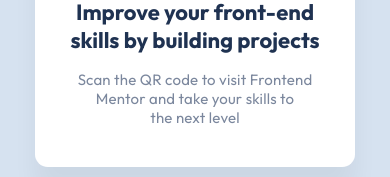
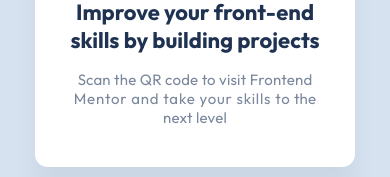
Before and after one commit to chekhovs-func/qr-code, a React (Create React App) app: page / in a window 390 px wide. Shown: the part 504-681 px from the top of the page. Built offline with nearby package versions, Linux system fonts and the light colour scheme.

Commit message:
feat: add media queries for attribution

```diff
--- a/src/components/Card.jsx
+++ b/src/components/Card.jsx
@@ -10,8 +10,8 @@ export default function Card() {
       />
       <h1 className='main-title'>Improve your front-end skills by building projects</h1>
       <p className='main-body'>
-        Scan the QR code to visit Frontend Mentor and take your skills to <br />
-        the next level
+        Scan the QR code to visit Frontend
+        <span> Mentor and take your skills to</span> the next level
       </p>
     </section>
   );
--- a/src/styles/app.scss
+++ b/src/styles/app.scss
@@ -34,6 +34,7 @@
 
       font-size: 12px;
       color: $grayish-blue;
+      transition: all 0.25s ease-in-out;
 
       .link {
         font-weight: 700;
@@ -41,5 +42,11 @@
         color: $dark-blue;
       }
     }
+
+    @media (min-width: 475px) {
+      .body {
+        font-size: 18px;
+      }
+    }
   }
 }
--- a/src/styles/card.scss
+++ b/src/styles/card.scss
@@ -44,5 +44,9 @@
     letter-spacing: 0.19px;
     text-align: center;
     color: $grayish-blue;
+
+    span {
+      letter-spacing: .8px;
+    }
   }
 }
```
